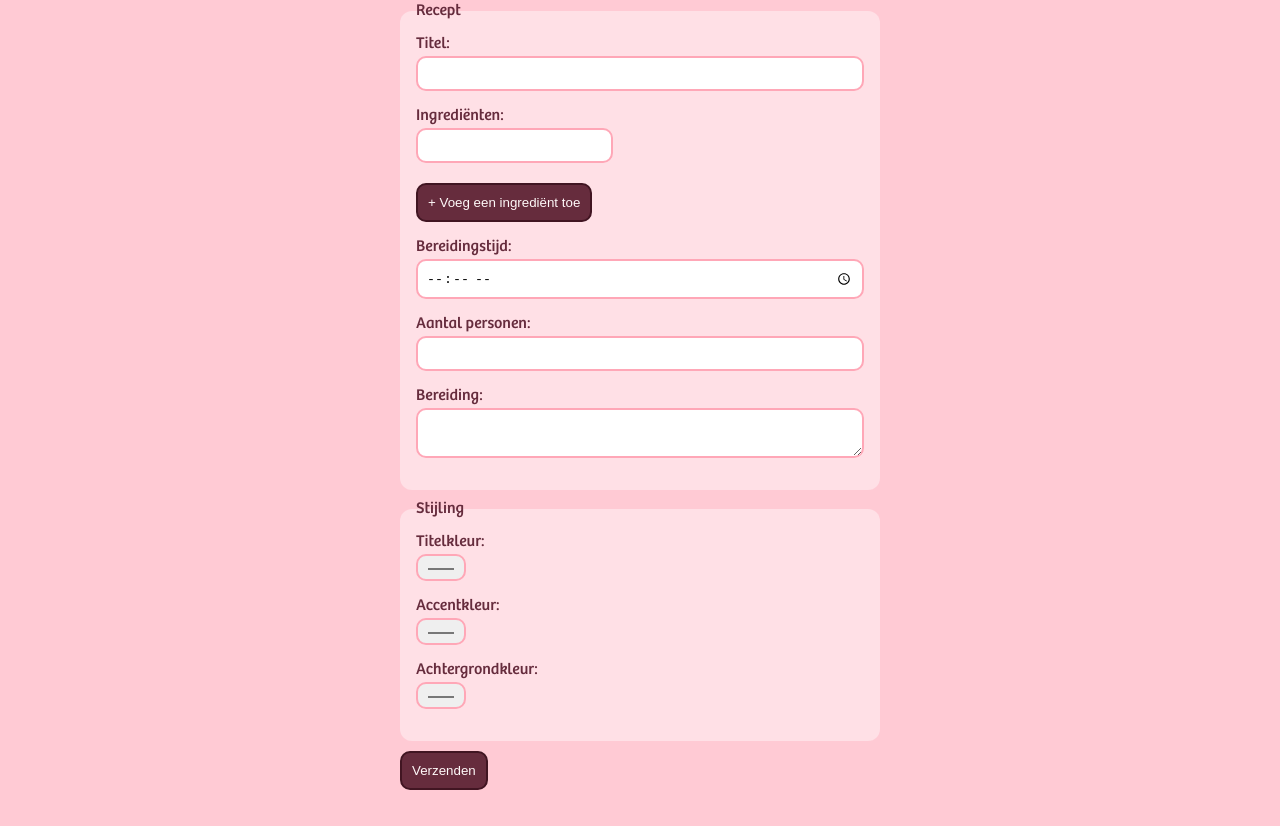
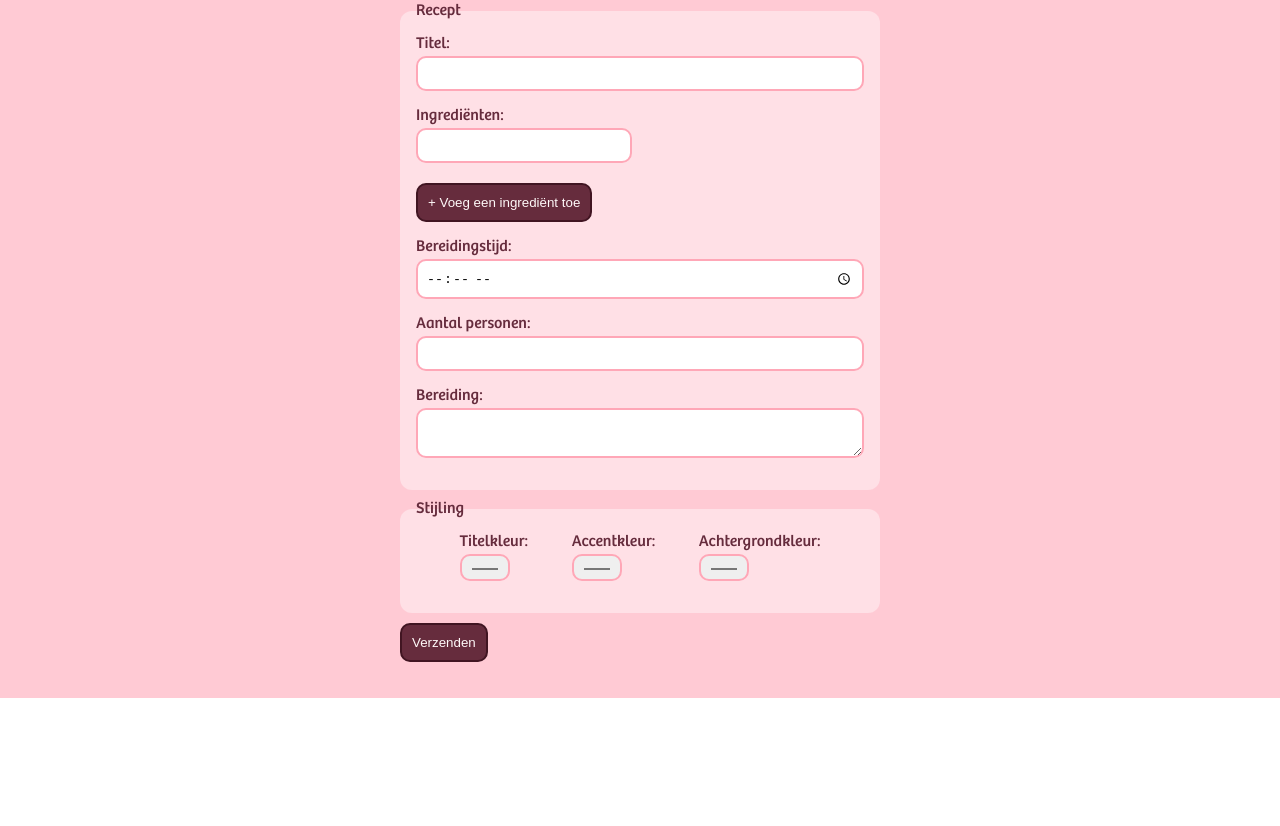
Before and after one commit to Stefan-Espant/eva-s-kookboek, a SvelteKit app: page /upload in a window 1280 px wide. Shown: the part 420-1246 px from the top of the page. After the commit the page ends 1118 px from the top, so only its background shows below. Built offline with nearby package versions, Linux system fonts and the light colour scheme.

Commit message:
added a hover state to the form buttons

```diff
--- a/src/routes/upload/+page.svelte
+++ b/src/routes/upload/+page.svelte
@@ -138,6 +138,12 @@
 		border-radius: 0.75rem;
 	}
 
+	fieldset:last-of-type {
+		display: flex;
+		flex-direction: row;
+		justify-content: space-evenly;
+	}
+
 	legend {
 		color: var(--color-primary-100);
 	}
--- a/static/styles/global.css
+++ b/static/styles/global.css
@@ -98,7 +98,6 @@ a figure {
 }
 
 .ingredient {
-    width: fit-content;
     margin-bottom: 1rem;
     border: 2px solid #FFA7B7;
     padding: 0.5rem;
@@ -133,7 +132,17 @@ form button {
     border-radius: var(--unit-small);
     border: var(--unit-nano) solid var(--color-primary-125);
     background-color: var(--color-primary-100);
-    color: var(--color-default)
+    color: var(--color-default);
+    transition: var(--animation-default);
+    -webkit-transition: var(--animation-default);
+    -moz-transition: var(--animation-default);
+    -ms-transition: var(--animation-default);
+    -o-transition: var(--animation-default);
+}
+
+form button:hover {
+    border: var(--unit-nano) solid var(--color-primary-75);
+    background-color: var(--color-primary-50);
 }
 
 input:is(:focus, :focus-visible) {
@@ -144,18 +153,6 @@ textarea:is(:focus-visible) {
     border: var(--unit-nano) solid var(--color-primary-100);
     outline: unset;
 }
-
-/* @supports (::view-transition-old, ::view-transition-new) {
-    ::view-transition-old(root) {
-        animation: 90ms cubic-bezier(0.4, 0, 1, 1) both fade-out,
-          300ms cubic-bezier(0.4, 0, 0.2, 1) both slide-to-left;
-      }
-
-      ::view-transition-new(root) {
-        animation: 210ms cubic-bezier(0, 0, 0.2, 1) 90ms both fade-in,
-          300ms cubic-bezier(0.4, 0, 0.2, 1) both slide-from-right;
-      }
-} */
 
 @keyframes fade-in {
     from { opacity: 0; }
@@ -186,5 +183,6 @@ textarea:is(:focus-visible) {
   @media (min-width: 768px) {
     #ingredient-container {
         grid-template-columns: 1fr 1fr;
+        gap: 0 1rem;
     }
 }
```
